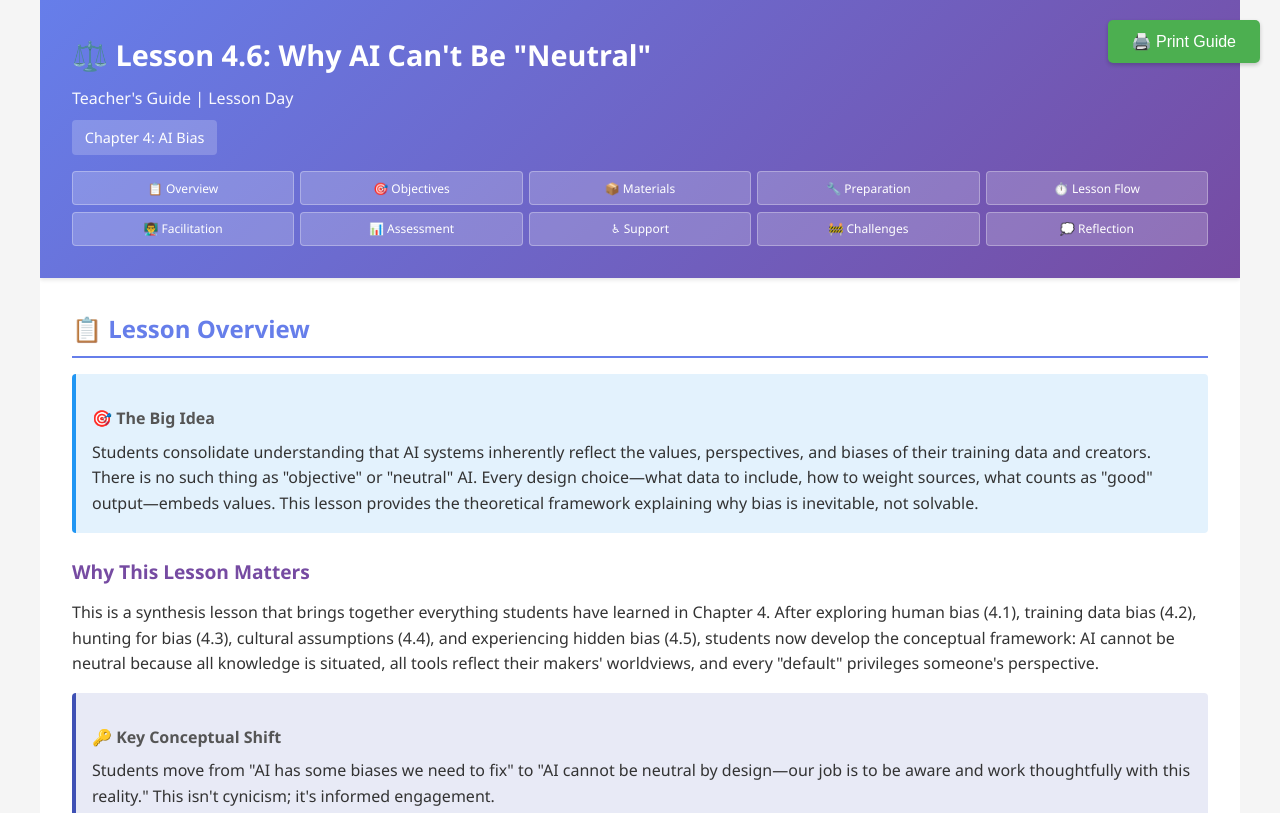
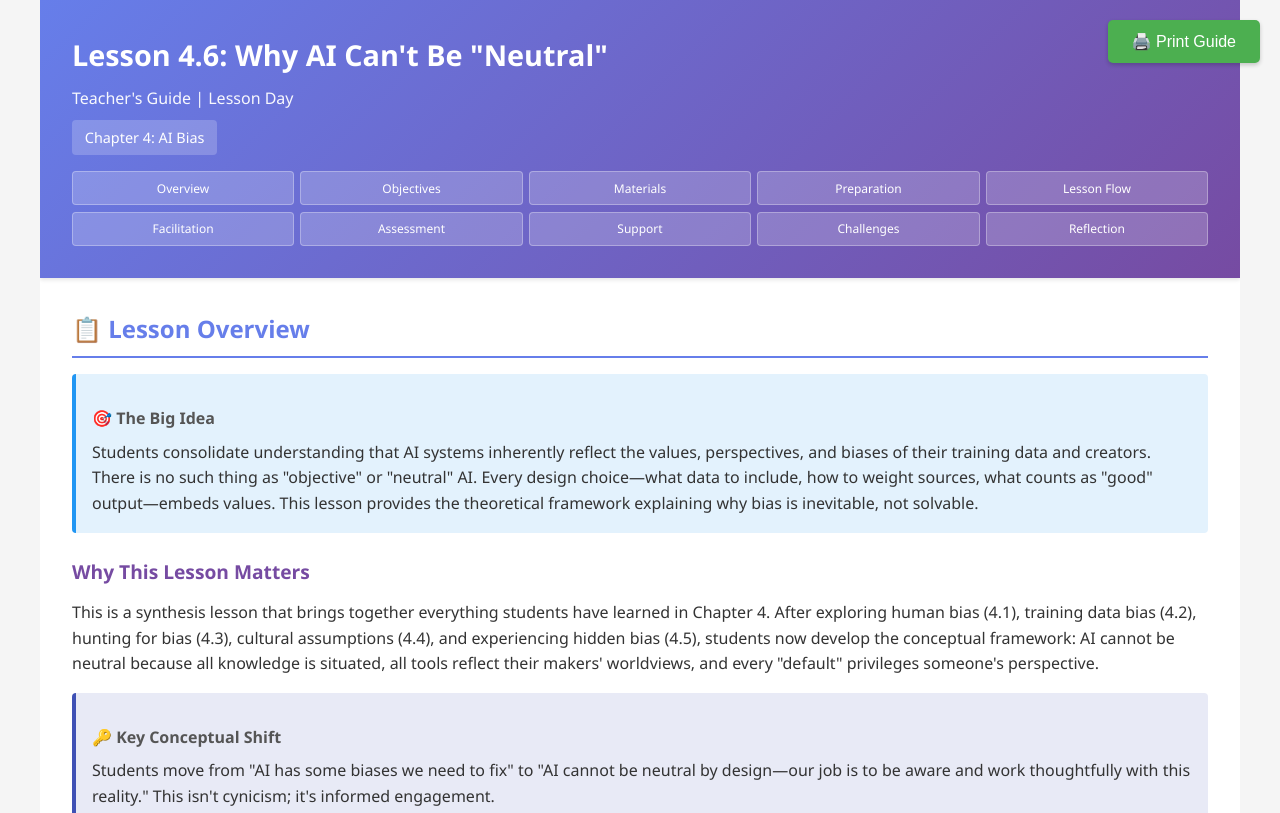
Before and after one commit to Suchocki88/UAI0406TG, a plain HTML site: page index.html in a window 1280 px wide. Shown: the top 813 px of the page. Drawn offline with Linux system fonts and the light colour scheme.

Commit message:
Update index.html

```diff
--- a/index.html
+++ b/index.html
@@ -282,20 +282,20 @@
 <body>
     <div class="container">
         <div class="header">
-            <h1>⚖️ Lesson 4.6: Why AI Can't Be "Neutral"</h1>
+            <h1>Lesson 4.6: Why AI Can't Be "Neutral"</h1>
             <div class="subtitle">Teacher's Guide | Lesson Day</div>
             <div class="lesson-info">Chapter 4: AI Bias</div>
             <div class="nav-buttons">
-                <a href="#overview">📋 Overview</a>
-                <a href="#objectives">🎯 Objectives</a>
-                <a href="#materials">📦 Materials</a>
-                <a href="#preparation">🔧 Preparation</a>
-                <a href="#lesson-flow">⏱️ Lesson Flow</a>
-                <a href="#facilitation">👨‍🏫 Facilitation</a>
-                <a href="#assessment">📊 Assessment</a>
-                <a href="#differentiation">♿ Support</a>
-                <a href="#challenges">🚧 Challenges</a>
-                <a href="#reflection">💭 Reflection</a>
+                <a href="#overview">Overview</a>
+                <a href="#objectives">Objectives</a>
+                <a href="#materials">Materials</a>
+                <a href="#preparation">Preparation</a>
+                <a href="#lesson-flow">Lesson Flow</a>
+                <a href="#facilitation">Facilitation</a>
+                <a href="#assessment">Assessment</a>
+                <a href="#differentiation">Support</a>
+                <a href="#challenges">Challenges</a>
+                <a href="#reflection">Reflection</a>
             </div>
         </div>
 
```
